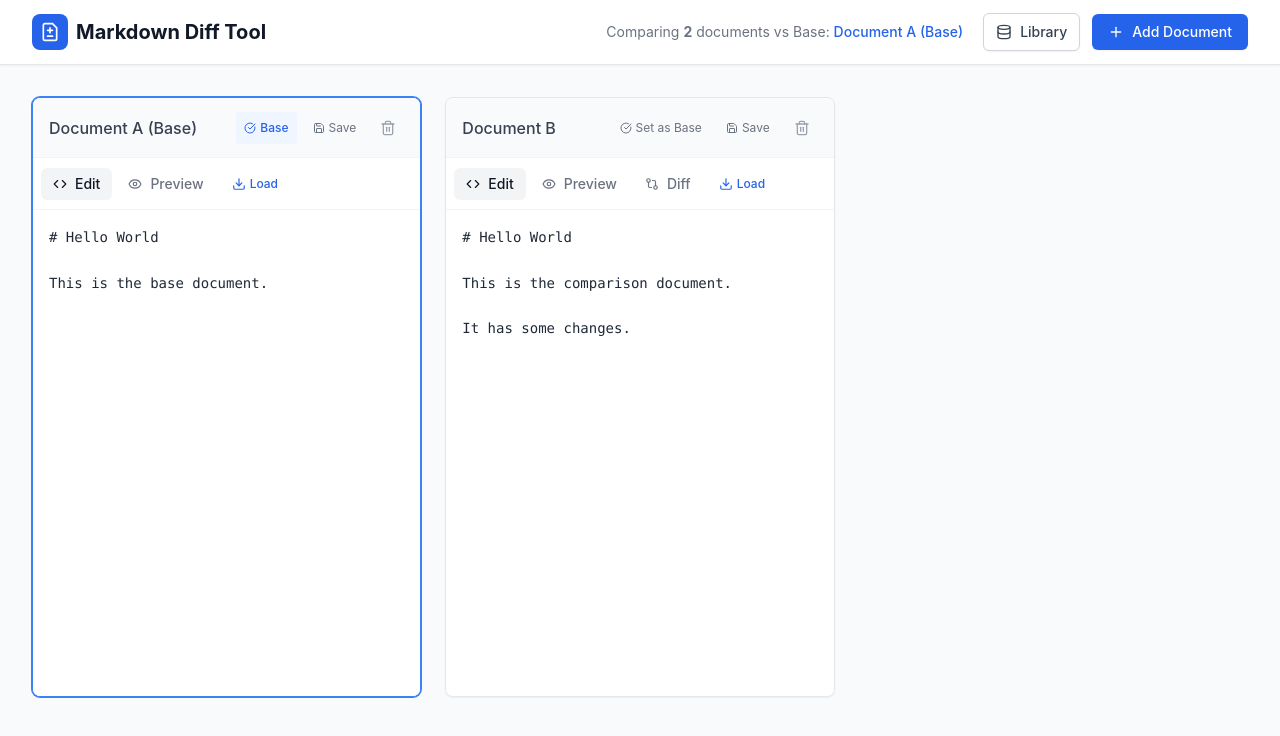
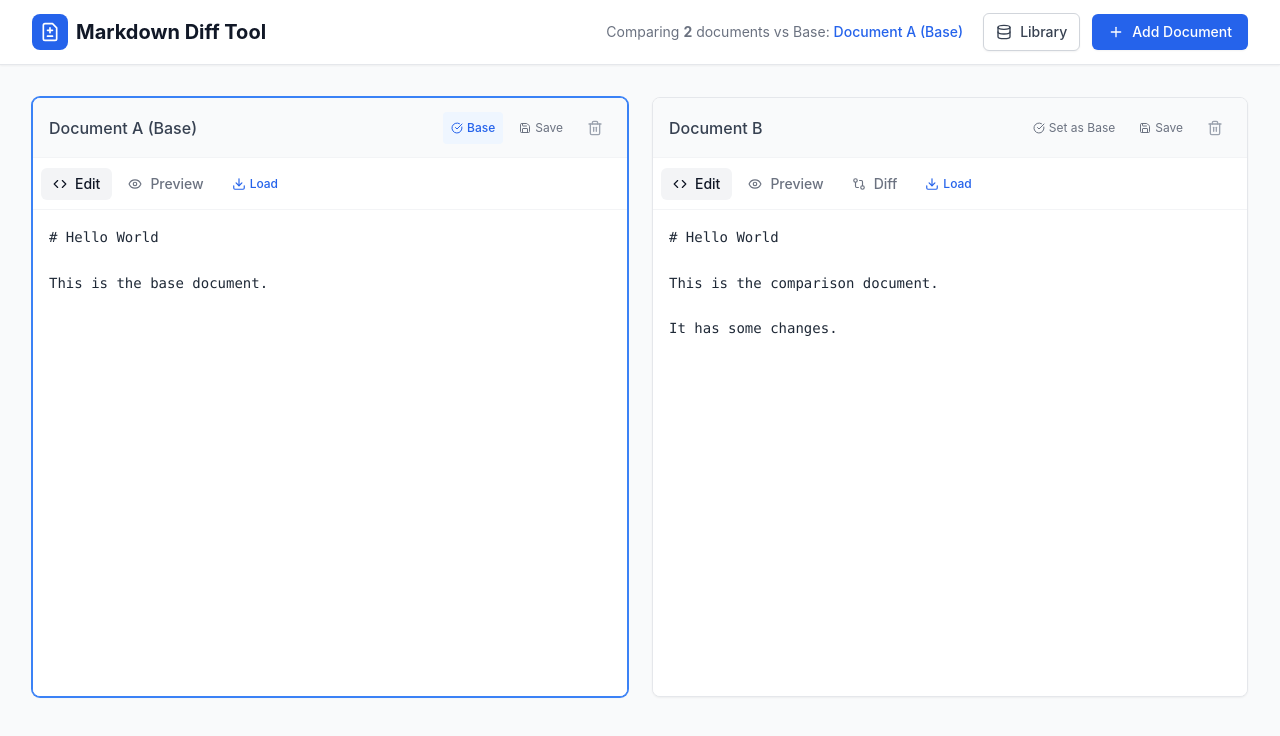
Before and after one commit to seanlee111/markdown-diff-tool, a React (Vite) app: page / in a window 1280 px wide. Shown: the top 736 px of the page. Built offline with nearby package versions, Linux system fonts and the light colour scheme.

Commit message:
fix: adjust grid layout to provide more width for document cards

```diff
--- a/src/App.tsx
+++ b/src/App.tsx
@@ -74,7 +74,7 @@
                 </div>
              </div>
           ) : (
-            <div className="grid grid-cols-1 md:grid-cols-2 xl:grid-cols-3 2xl:grid-cols-4 gap-6">
+            <div className="grid grid-cols-1 xl:grid-cols-2 gap-6">
               {docs.map((doc) => (
                 <DocumentCard
                   key={doc.id}
```
